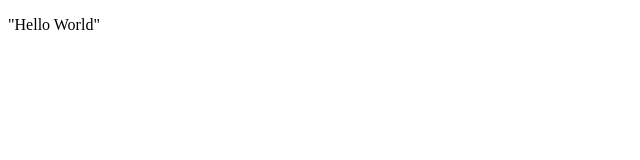
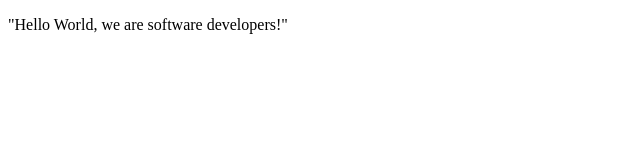
Before and after one commit to ShahiSona29/Test, a plain HTML site: page index.html in a window 1280 px wide. Shown: the whole page, without its empty margins (0-640 px from the left). Drawn offline with Linux system fonts and the light colour scheme.

Commit message:
added we are software developers

```diff
--- a/index.html
+++ b/index.html
@@ -7,7 +7,7 @@
   </head>
 
   <body>
-    <p>"Hello World"</p>
+    <p>"Hello World, we are software developers!"</p>
     <script src="https://cdn.freecodecamp.org/testable-projects-fcc/v1/bundle.js"></script>
     <script  src="js/index.js"></script>
   </body>
```
